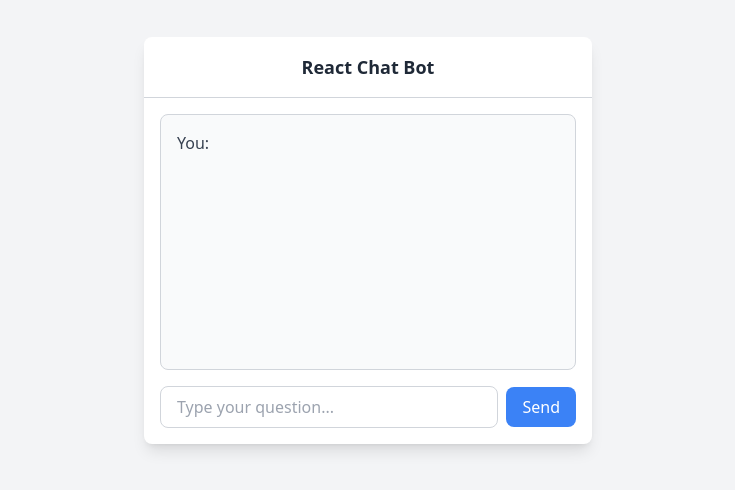
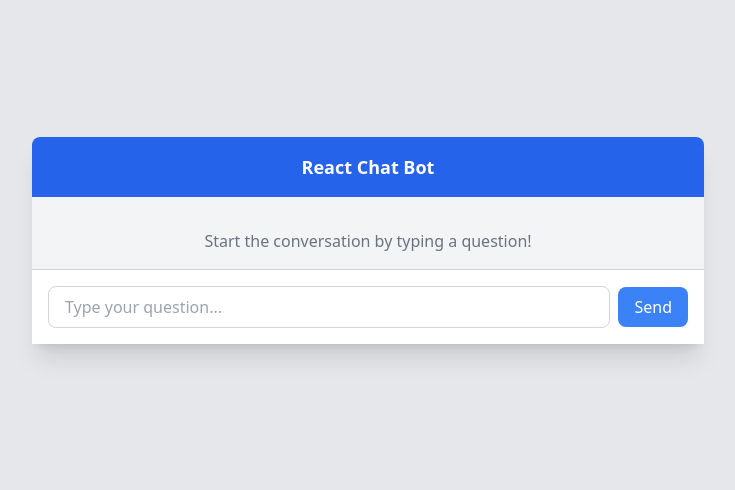
Before and after one commit to prashrijan/react-chat-bot, a React (Vite) app: page / in a window 1280 px wide. Shown: the part 160-650 px from the top of the page, without its empty margins (272-1007 px from the left). Built offline with nearby package versions, Linux system fonts and the light colour scheme.

Commit message:
inital verison

```diff
--- a/src/App.jsx
+++ b/src/App.jsx
@@ -3,10 +3,11 @@ import axios from "axios";
 
 function App() {
   const [question, setQuestion] = useState("");
-  const [answer, setAnswer] = useState("");
+  const [chatHistory, setChatHistory] = useState([]);
 
   const generateAnswer = async () => {
-    setAnswer("Thinking....");
+    if (!question.trim()) return;
+
     const endPoint = `https://generativelanguage.googleapis.com/v1beta/models/gemini-1.5-flash-latest:generateContent?key=${
       import.meta.env.VITE_API_KEY
     }`;
@@ -19,43 +20,70 @@ function App() {
       ],
     };
 
+    try {
       const res = await axios({
         url: endPoint,
         method: "POST",
         data: requestBody,
       });
-    setAnswer(res.data.candidates[0].content.parts[0].text);
+
+      const newAnswer = res.data.candidates[0].content.parts[0].text;
+
+      // Add the new question and answer to the chat history
+      setChatHistory((prev) => [...prev, { question, answer: newAnswer }]);
+
+      // Clear the input field
       setQuestion("");
+    } catch (error) {
+      console.error("Error generating answer:", error);
+    }
+  };
+
+  const handleKeyDown = (e) => {
+    if (e.key === "Enter") {
+      generateAnswer();
+    }
   };
 
   return (
-    <div className="flex items-center justify-center min-h-screen bg-gray-100">
-      <div className="w-full max-w-md bg-white rounded-lg shadow-lg">
-        <div className="p-4 border-b border-gray-300">
-          <h2 className="text-lg font-semibold text-gray-800 text-center">
-            React Chat Bot
-          </h2>
+    <div className="flex items-center justify-center min-h-screen bg-gray-200">
+      <div className="w-full max-w-2xl bg-white rounded-lg shadow-xl flex flex-col">
+        {/* Header */}
+        <div className="p-4 bg-blue-600 text-white rounded-t-lg">
+          <h2 className="text-lg font-semibold text-center">React Chat Bot</h2>
         </div>
-        <div className="p-4 space-y-4">
-          <div className="h-64 overflow-y-auto bg-gray-50 rounded-lg p-4 border border-gray-300">
+
+        {/* Chat History */}
+        <div className="flex-1 overflow-y-auto p-4 bg-gray-100">
+          {chatHistory.length > 0 ? (
+            chatHistory.map((chat, index) => (
+              <div key={index} className="mb-4">
                 <div className="text-gray-700">
-              <p className="font-medium">You:</p>
-              <p>{question}</p>
+                  <p className="font-medium text-blue-600">You:</p>
+                  <p className="p-2 bg-blue-100 rounded-lg">{chat.question}</p>
                 </div>
-            {answer && (
-              <div className="mt-4 text-gray-700">
-                <p className="font-medium">Bot:</p>
-                <pre className="text-wrap">{answer}</pre>
+                <div className="mt-2 text-gray-700">
+                  <p className="font-medium text-green-600">Bot:</p>
+                  <p className="p-2 bg-green-100 rounded-lg">{chat.answer}</p>
                 </div>
+              </div>
+            ))
+          ) : (
+            <p className="text-gray-500 text-center mt-4">
+              Start the conversation by typing a question!
+            </p>
           )}
         </div>
-          <div className="flex items-center space-x-2">
+
+        {/* Input Section */}
+        <div className="p-4 bg-white border-t border-gray-300 flex items-center space-x-2">
           <input
             type="text"
             className="flex-1 px-4 py-2 border border-gray-300 rounded-lg focus:outline-none focus:ring focus:ring-blue-500"
             placeholder="Type your question..."
             value={question}
             onChange={(e) => setQuestion(e.target.value)}
+            onKeyDown={handleKeyDown}
           />
           <button
             className="px-4 py-2 text-white bg-blue-500 rounded-lg hover:bg-blue-600"
@@ -67,7 +95,6 @@ function App() {
         </div>
       </div>
     </div>
-    </div>
   );
 }
 
```
Lines whose indentation alone changed are shown as unchanged.
